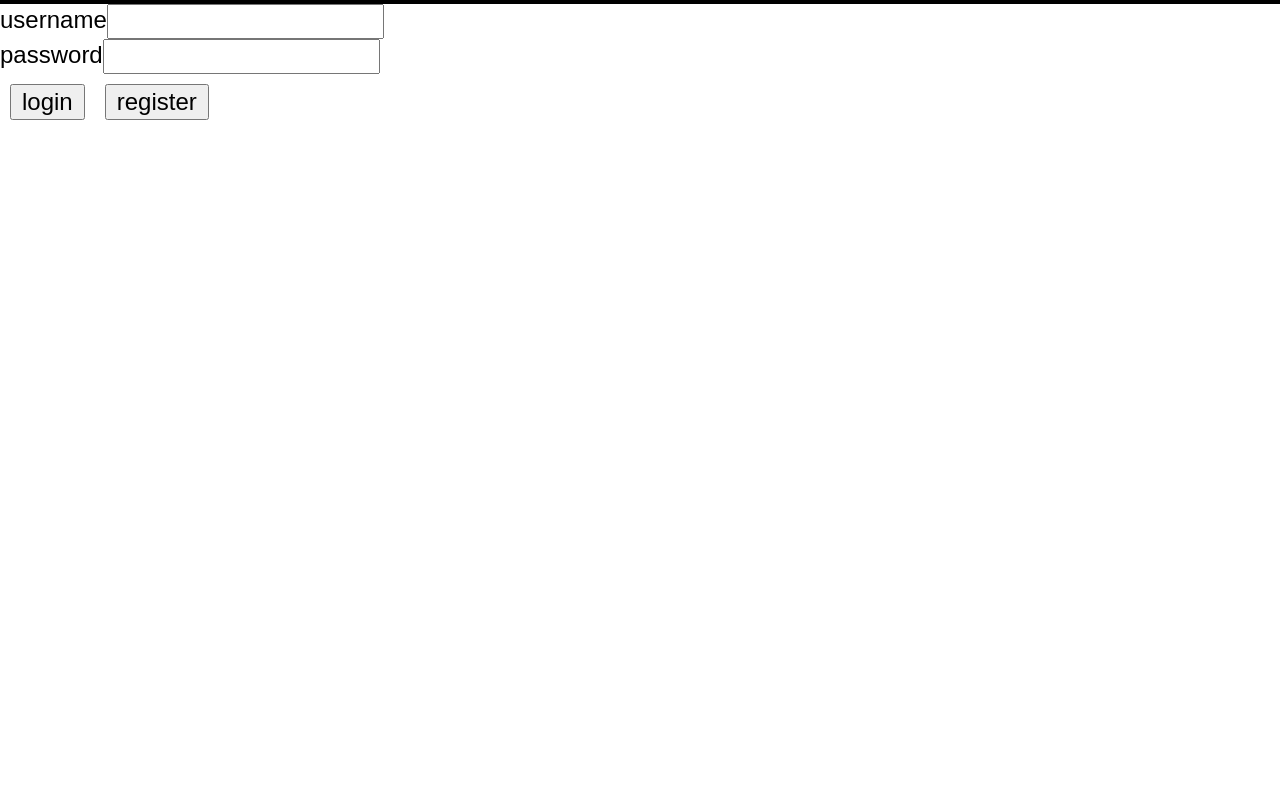
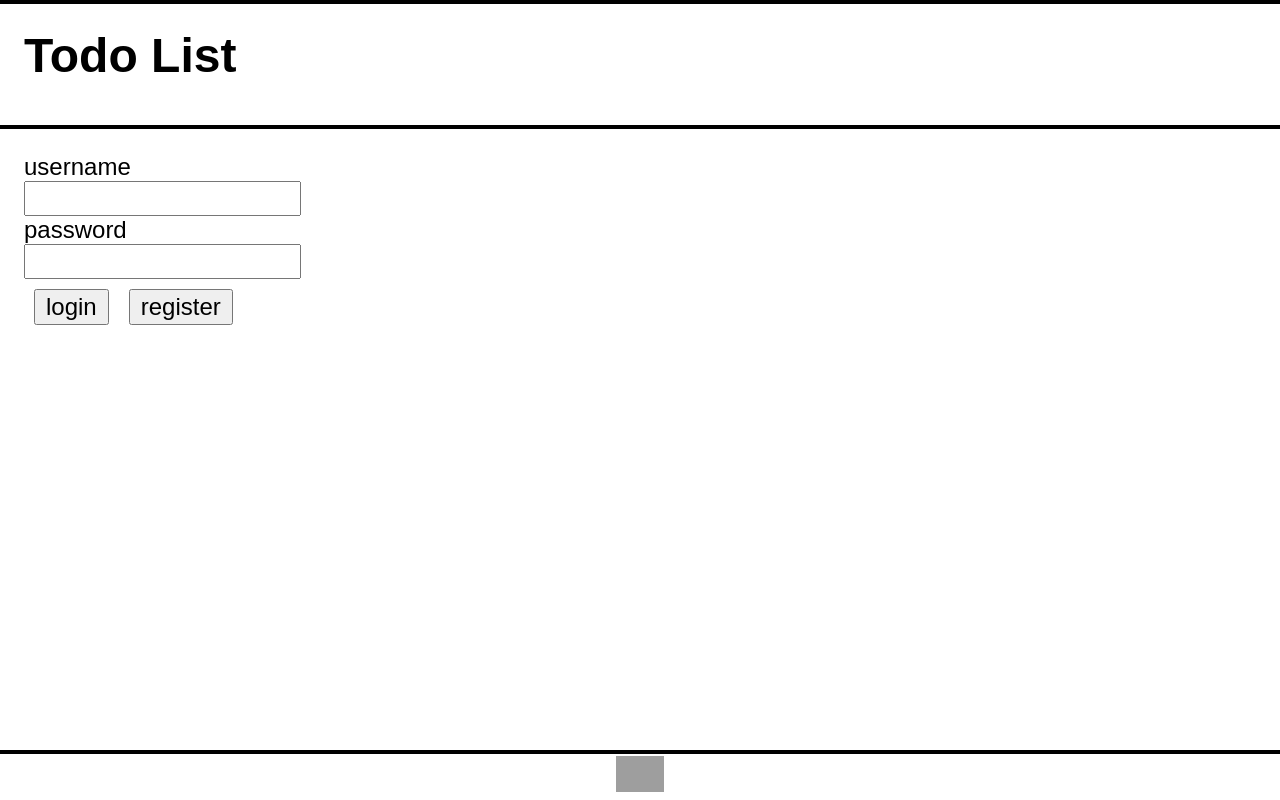
Before and after one commit to tasjen/tasc, a React (Vite) app in the folder client/: page / in a window 1280 px wide. Built offline with nearby package versions, Linux system fonts and the light colour scheme; grey boxes are pictures that could not be loaded.

Commit message:
Improve log in UI

```diff
--- a/client/src/App.tsx
+++ b/client/src/App.tsx
@@ -41,7 +41,7 @@ const App = () => {
     try {
       const userData = await userService.getUserData();
       setUserData(userData);
-      setShowingProject({...userData.projects[0]});
+      setShowingProject({ ...userData.projects[0] });
     } catch (err: unknown) {
       handleError(err);
     }
@@ -218,18 +218,24 @@ const App = () => {
     return <></>;
   }
 
-  return userData === initUserState ? (
+  return (
+    <>
+      <header>
+        <p id="logo">Todo List</p>
+        {userData !== initUserState && (
+          <>
+            <b id="username">{userData.username ?? ''}</b>
+            <button id="logout-button" onClick={handleLogOut}>
+              log out
+            </button>
+          </>
+        )}
+      </header>
+      <main>
+        {userData === initUserState ? (
           <LogInForm fetchUserData={fetchUserData} />
         ) : (
           <>
-      <header>
-        <p id="logo">Todo List</p>
-        <b id="username">{userData.username}</b>
-        <button id="logout-button" onClick={handleLogOut}>
-          log out
-        </button>
-      </header>
-      <main>
             <nav>
               {/* <ul id="menu-list">
             <li id="all-task" className="menu">
@@ -303,6 +309,8 @@ const App = () => {
                 </Togglable>
               </div>
             </div>
+          </>
+        )}
       </main>
       <footer>
         <a href="https://github.com/tasjen/todo-list-fullstack">
--- a/client/src/index.css
+++ b/client/src/index.css
@@ -60,6 +60,9 @@ main {
   grid-area: main;
   display: grid;
   grid-template-columns: 350px 1fr;
+  & > #login-form {
+    margin: 1rem;
+  }
 }
 
 nav {
```
Lines whose indentation alone changed are shown as unchanged.
